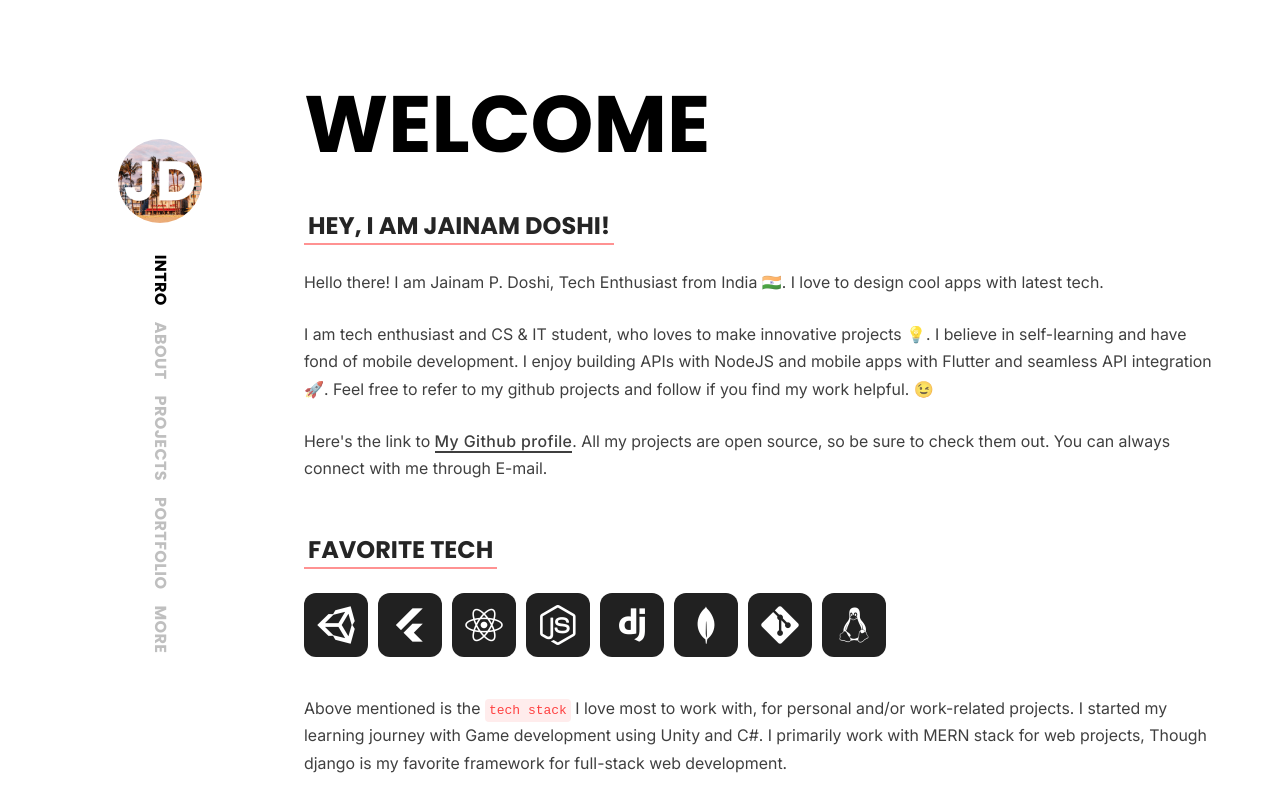
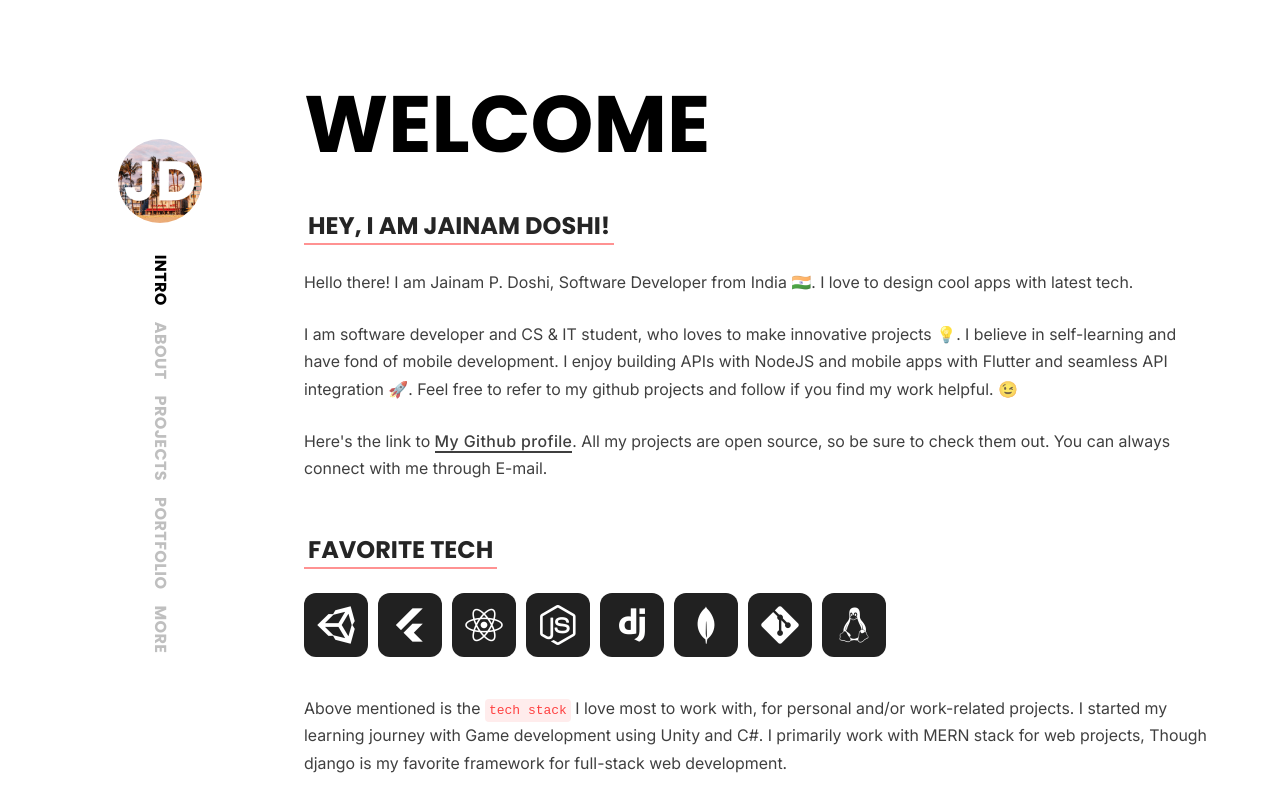
Before and after one commit to jpdoshi/my-portfolio, a React (Vite) app: page / in a window 1280 px wide. Shown: the top 800 px of the page. Built offline with nearby package versions, Linux system fonts and the light colour scheme.

Commit message:
minor change in intro

```diff
--- a/src/components/IntroSection.jsx
+++ b/src/components/IntroSection.jsx
@@ -5,9 +5,9 @@ const IntroSection = () => {
     <section id='intro'>
       <h1 className='section-heading'>Welcome</h1>
       <h2>Hey, I am Jainam Doshi!</h2>
-      <p>Hello there! I am Jainam P. Doshi, Tech Enthusiast from India 🇮🇳. I love to design cool apps with latest tech.</p>
+      <p>Hello there! I am Jainam P. Doshi, Software Developer from India 🇮🇳. I love to design cool apps with latest tech.</p>
       <br />
-      <p>I am tech enthusiast and CS & IT student, who loves to make innovative projects 💡. I believe in self-learning and have fond of mobile development. I enjoy building APIs with NodeJS and mobile apps with Flutter and seamless API integration 🚀. Feel free to refer to my github projects and follow if you find my work helpful. 😉</p>
+      <p>I am software developer and CS & IT student, who loves to make innovative projects 💡. I believe in self-learning and have fond of mobile development. I enjoy building APIs with NodeJS and mobile apps with Flutter and seamless API integration 🚀. Feel free to refer to my github projects and follow if you find my work helpful. 😉</p>
       <br />
       <p>Here's the link to <a href="https://github.com/jpdoshi" target='_blank'>My Github profile</a>. All my projects are open source, so be sure to check them out. You can always connect with me through E-mail.</p>
       <br /><br />
```
